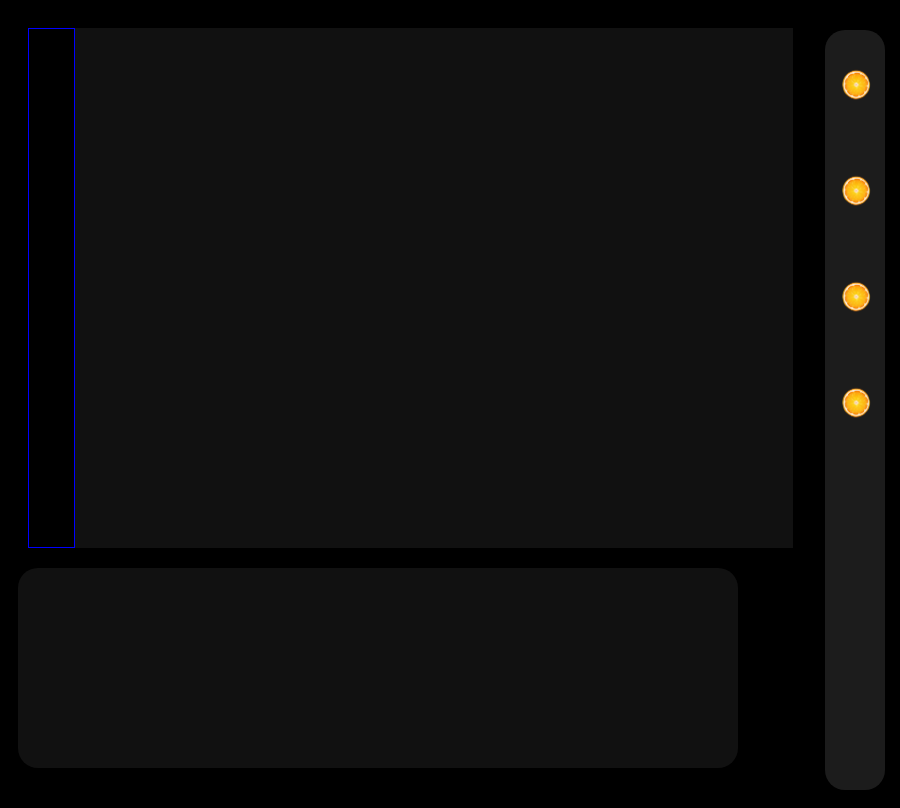
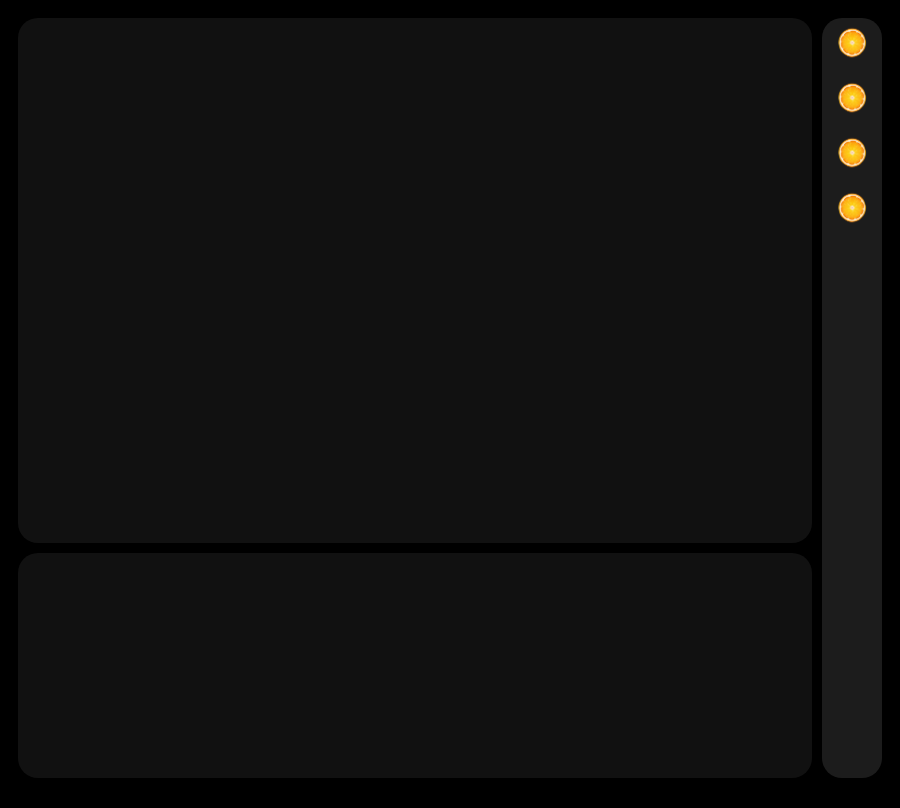
Before and after one commit to Jit-nath/Simple-Code-Editor, an Electron app: page index.html in a window 900 px wide. Drawn offline with Linux system fonts and the light colour scheme.

Commit message:
fixed some bugs in main layout

```diff
--- a/css/coding-ground.css
+++ b/css/coding-ground.css
@@ -1,15 +1,16 @@
 .coding-ground {
-    height: 65vh;
-    width: 85vw;
-    margin: 20px;
+    height: 70%;
+    width: auto;
     display: flex;
 }
 
 .line-numbers {
     height: 100%;
     width: 50px;
-    border: 1px solid blue;
+    background-color: rgb(17, 17, 17);
     padding-top: 8px;
+    border-radius: 20px 0 0 20px;
+    border: 0 0 1px 0 solid white;
 }
 
 .code-input-area {
@@ -18,4 +19,9 @@
     background-color: rgb(17, 17, 17);
     padding-top: 8px;
     resize: none;
+    border-radius: 0 20px 20px 0;
 }
+
+.code-input-area:focus {
+    outline: none;
+}
--- a/css/sidebar.css
+++ b/css/sidebar.css
@@ -1,10 +1,6 @@
 .sidebar {
     width: 60px;
     height: 95vh;
-    margin: 10px;
-    position: absolute;
-    top: 20px;
-    right: 5px;
     background-color: rgb(28, 28, 28);
     border-radius: 20px;
     /*flex down*/
@@ -14,14 +10,6 @@
     align-items: center;
 
 }
-
-.expand-on-click {
-    width: 80%;
-    height: 10%;
-    z-index: 1;
-    margin-top: 30px;
-}
-
 .image {
     width: 50px;
     height: 50px;
--- a/css/terminal.css
+++ b/css/terminal.css
@@ -1,7 +1,6 @@
 .terminal {
-    height: 25vh;
-    width: 80vw;
-    margin: 10px;
+    height: 30%;
+    width: auto;
 }
 
 #command-input-area {
@@ -13,3 +12,7 @@
     color: white;
     padding: 30px;
 }
+
+#command-input-area:focus {
+    outline: none;
+}
--- a/css/universal.css
+++ b/css/universal.css
@@ -3,19 +3,29 @@
     border: none;
     padding: none;
     box-sizing: border-box;
-    overflow: hidden;
     font-size: large;
     color: white;
+    overflow: hidden;
 }
 
 html {
     background-color: black;
-    height: 100vh;
-    width: 100vw;
 }
 
-body {
-    margin: none;
-    height: 100vh;
-    width: 100vw;
+main {
+    display: flex;
+    flex-wrap: nowrap;
 }
+
+.leftside {
+    flex: 1;
+    margin: 10px 5px 10px 10px;
+    display: flex;
+    flex-direction: column;
+    gap: 10px;
+}
+
+.rightside {
+    width: 60px;
+    margin: 10px 10px 10px 5px;
+}
--- a/index.html
+++ b/index.html
@@ -10,11 +10,12 @@
     <link rel="stylesheet" href="css/coding-ground.css">
     <link rel="stylesheet" href="css/terminal.css">
     <link rel="stylesheet" href="css/sidebar.css">
-
-
 </head>
 
 <body>
+
+    <main>
+        <seletion class="leftside">
             <div class="coding-ground">
                 <div class="line-numbers"></div>
                 <textarea class="code-input-area"></textarea>
@@ -23,7 +24,9 @@
             <div class="terminal">
                 <textarea id="command-input-area"></textarea>
             </div>
+        </seletion>
 
+        <selection class="rightside">
             <div class="sidebar">
 
                 <div class="expand-on-click" id="files">
@@ -40,9 +43,10 @@
                 </div>
 
             </div>
+        </selection>
+    </main>
 
-    <div class="sidebad-expanded">
-    </div>
+
     <script src="/js/coding-ground.js"></script>
 </body>
 
```
Lines whose indentation alone changed are shown as unchanged.
